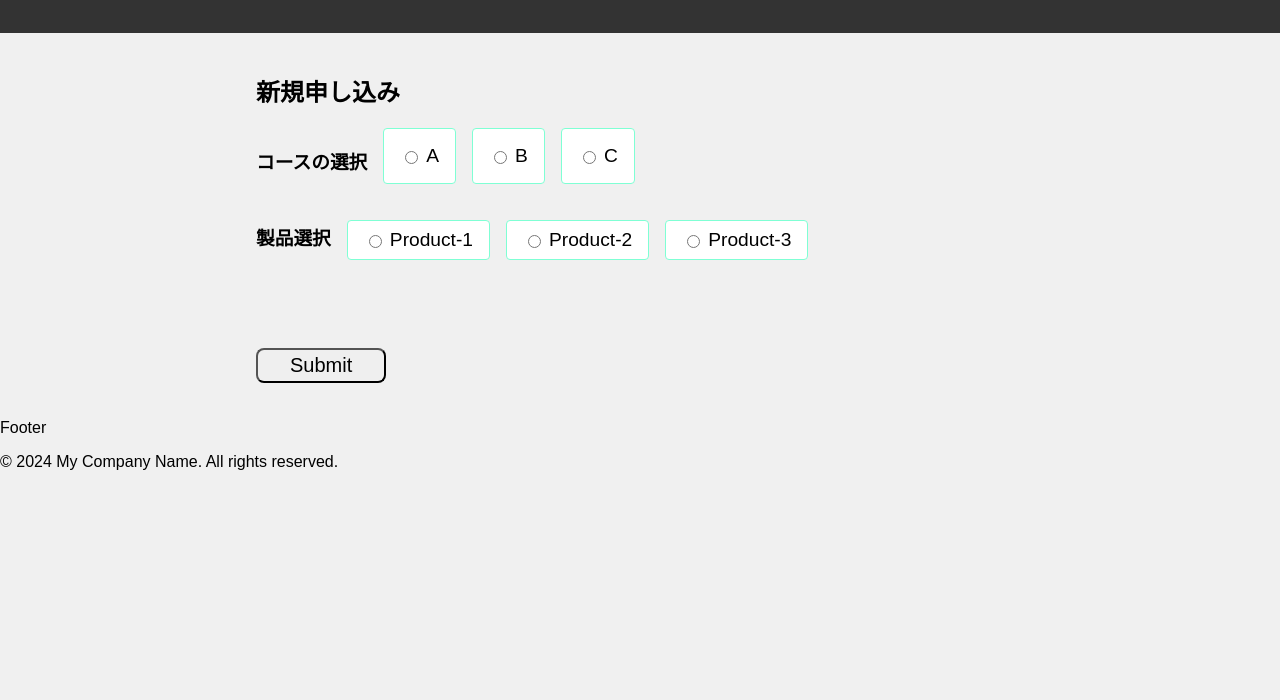
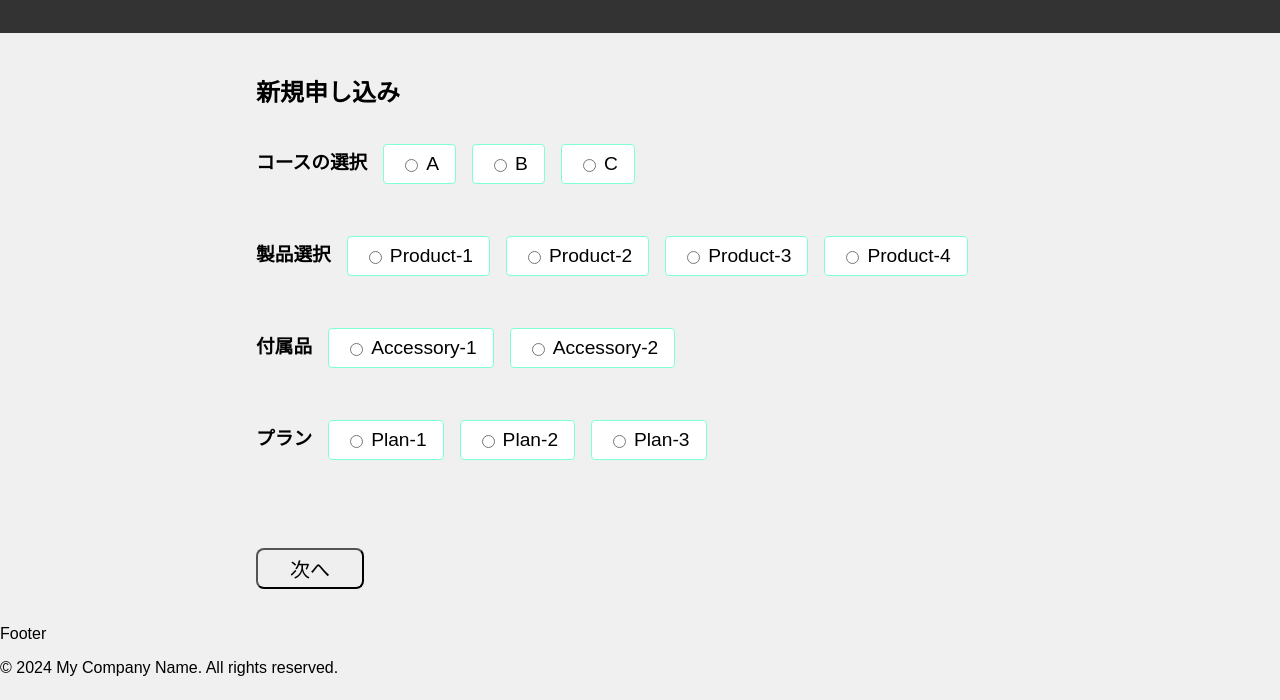
Before and after one commit to Charlie-UWG/htmx_test, a plain HTML site: page index.html in a window 1280 px wide. Shown: the part 100-800 px from the top of the page. Drawn offline with nearby package versions, Linux system fonts and the light colour scheme.

Commit message:
Refactor form layout

```diff
--- a/index.html
+++ b/index.html
@@ -23,15 +23,23 @@
           <div class="selectInner">
             <section class="section">
               <h3>コースの選択</h3>
+              <ul>
+                <li>
                   <label class="radioLabel" for="type1">
                     <input id="type1" type="radio" name="type" value="Type-A-" />A
                   </label>
+                </li>
+                <li>
                   <label class="radioLabel" for="type2">
                     <input id="type2" type="radio" name="type" value="Type-B-" />B
                   </label>
+                </li>
+                <li>
                   <label class="radioLabel" for="type3">
                     <input id="type3" type="radio" name="type" value="Type-C-" />C
                   </label>
+                </li>
+              </ul>
             </section>
             <section id="productTypeA">
               <h3>製品選択</h3>
@@ -66,11 +74,65 @@
                     />Product-3
                   </label>
                 </li>
+                <li>
+                  <label class="radioLabel" for="productA-4">
+                    <input
+                      id="productA-4"
+                      type="radio"
+                      name="productA"
+                      value="PRODUCT4"
+                    />Product-4
+                  </label>
+                </li>
+              </ul>
+            </section>
+            <section>
+              <h3>付属品</h3>
+              <ul>
+                <li>
+                  <label class="radioLabel" for="accessory1">
+                    <input
+                      id="accessory1"
+                      type="radio"
+                      name="accessory[]"
+                      value="ACCESSORY1"
+                    />Accessory-1
+                  </label>
+                </li>
+                <li>
+                  <label class="radioLabel" for="accessory2">
+                    <input
+                      id="accessory2"
+                      type="radio"
+                      name="accessory[]"
+                      value="ACCESSORY2"
+                    />Accessory-2
+                  </label>
+                </li>
+            </section>
+            <section>
+              <h3>プラン</h3>
+              <ul>
+                <li>
+                  <label class="radioLabel" for="plan1">
+                    <input id="plan1" type="radio" name="plan" value="PLAN1" />Plan-1
+                  </label>
+                </li>
+                <li>
+                  <label class="radioLabel" for="plan2">
+                    <input id="plan2" type="radio" name="plan" value="PLAN2" />Plan-2
+                  </label>
+                </li>
+                <li>
+                  <label class="radioLabel" for="plan3">
+                    <input id="plan3" type="radio" name="plan" value="PLAN3" />Plan-3
+                  </label>
+                </li>
               </ul>
             </section>
           </div>
 
-          <input class="submitButton" type="submit" valur="次へ"></input>
+          <input class="submitButton" type="submit" value="次へ"></input>
         </form>
       </div>
     </main>
```
Lines whose indentation alone changed are shown as unchanged.
